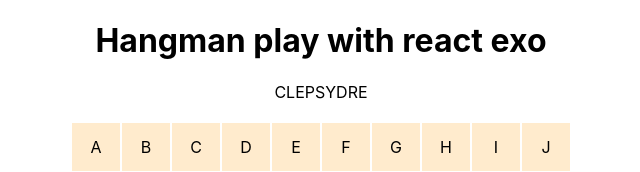
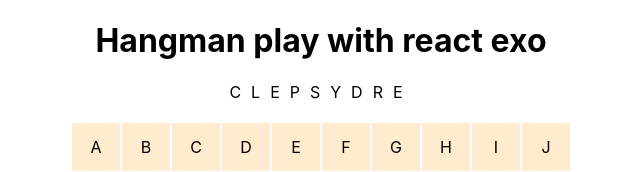
Before and after one commit to manuelWeb/exo_react_openc, a React (Create React App) app: page / in a window 1280 px wide. Shown: the top 172 px of the page, without its empty margins (319-959 px from the left). Built offline with nearby package versions, Linux system fonts and the light colour scheme.

Commit message:
CSS add cursor pointer on keyboard

```diff
--- a/src/Keyboard.js
+++ b/src/Keyboard.js
@@ -1,6 +1,5 @@
 import React from 'react'
 import './keyboard.css'
-
 
 const Keyboard = () => {
   const alphachar  = 'ABCDEFGHIJKLMNOPQRSTUVWXYZ'.split('')
--- a/src/keyboard.css
+++ b/src/keyboard.css
@@ -9,6 +9,7 @@
 /* https://philipwalton.github.io/solved-by-flexbox/demos/vertical-centering/
 */
 .keyboard_container > .key {
+  cursor: pointer;
   display: flex;
   justify-content: center;
   align-items: center;
@@ -17,3 +18,8 @@
   min-height: 3em;
   background-color: blanchedalmond;
 }
+
+/* à migrer dans module letter */
+.letter {
+  margin-right: 10px;
+}
```
